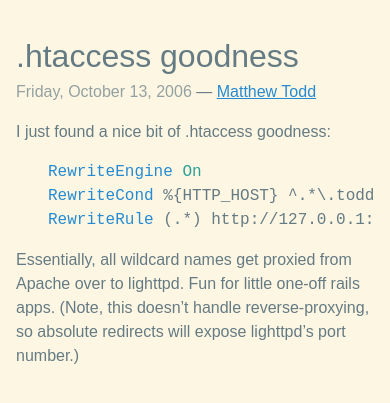
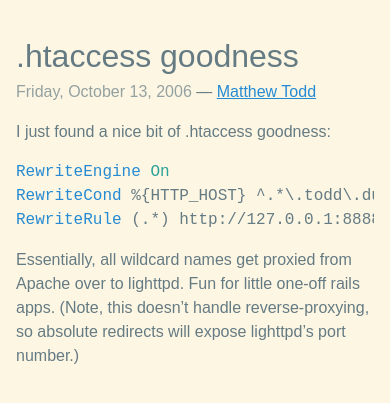
Before and after one commit to matthewtodd/matthewtodd.github.io, a Jekyll site: the page built from _posts/2006-10-13-htaccess-goodness.md, in a window 390 px wide. Shown: the top 403 px of the page. Built offline with Jekyll 4.4.1, drawn with Linux system fonts in a browser that asks for light colours.

Commit message:
Don't indent code on mobile.
Takes up too much space.

```diff
--- a/stylesheets/screen.css
+++ b/stylesheets/screen.css
@@ -17,10 +17,6 @@ h2, h3 { /* Just a few h3s in the capistrano-ext-textdrive article. */
   font-weight: normal;
   margin-bottom: 0;
   margin-top: 2em;
-}
-
-div.highlight {
-  margin-left: 2em;
 }
 
 div.highlight > pre {
@@ -52,6 +48,10 @@ nav li time {
 
   nav li time::before {
     content: "• ";
+  }
+
+  div.highlight {
+    margin-left: 2em;
   }
 }
 
```
